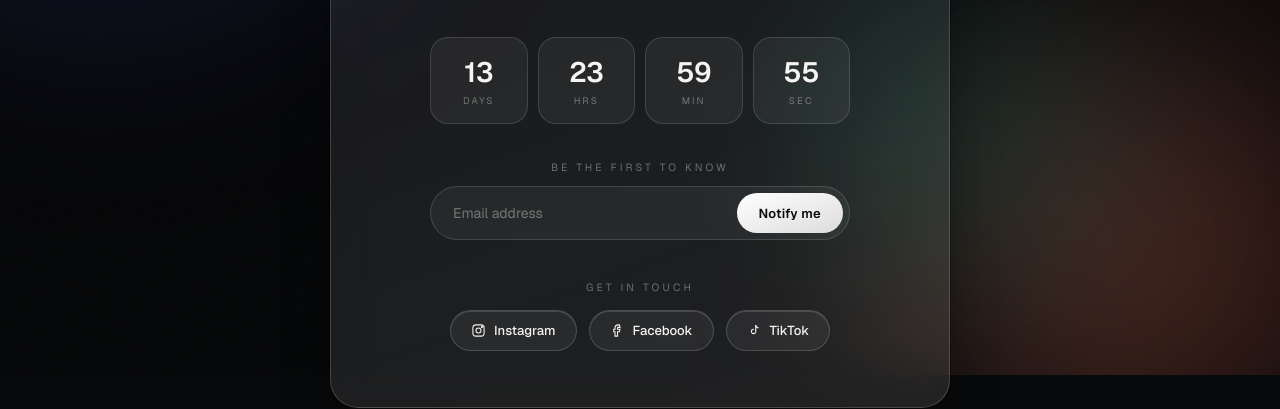
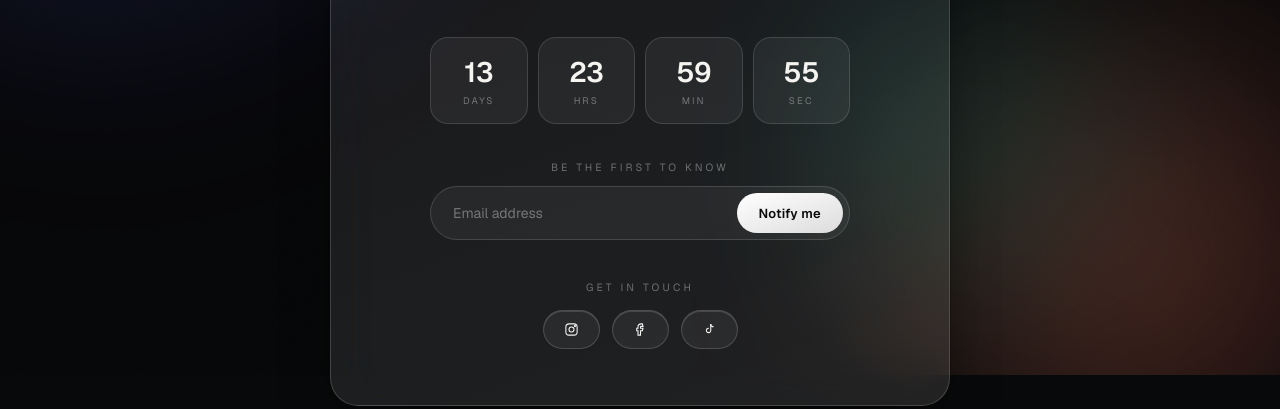
Before and after one commit to romlowshopping-ops/romlow-landing-page, a website: page index.html in a window 1280 px wide. Shown: the part 425-834 px from the top of the page. Drawn offline with nearby package versions, Linux system fonts and the light colour scheme.

Commit message:
Update index.html

```diff
--- a/index.html
+++ b/index.html
@@ -375,15 +375,12 @@
         <div class="social-row">
           <a class="pill" href="#" target="_blank" rel="noopener" aria-label="Instagram">
             <svg viewBox="0 0 24 24" fill="none" stroke="currentColor" stroke-width="1.7"><rect x="3" y="3" width="18" height="18" rx="5"/><circle cx="12" cy="12" r="4"/><circle cx="17.5" cy="6.5" r="1"/></svg>
-            Instagram
           </a>
           <a class="pill" href="#" target="_blank" rel="noopener" aria-label="Facebook">
             <svg viewBox="0 0 24 24" fill="none" stroke="currentColor" stroke-width="1.7"><path d="M15 3h-2a5 5 0 0 0-5 5v2H6v4h2v7h4v-7h3l1-4h-4V8a1 1 0 0 1 1-1h3z"/></svg>
-            Facebook
           </a>
           <a class="pill" href="#" target="_blank" rel="noopener" aria-label="TikTok">
             <svg viewBox="0 0 24 24" fill="none" stroke="currentColor" stroke-width="1.7"><path d="M14 3v10.5a3.5 3.5 0 1 1-3-3.46"/><path d="M14 3c0 2.5 2 4.5 4.5 4.5"/></svg>
-            TikTok
           </a>
         </div>
       </div>
```
